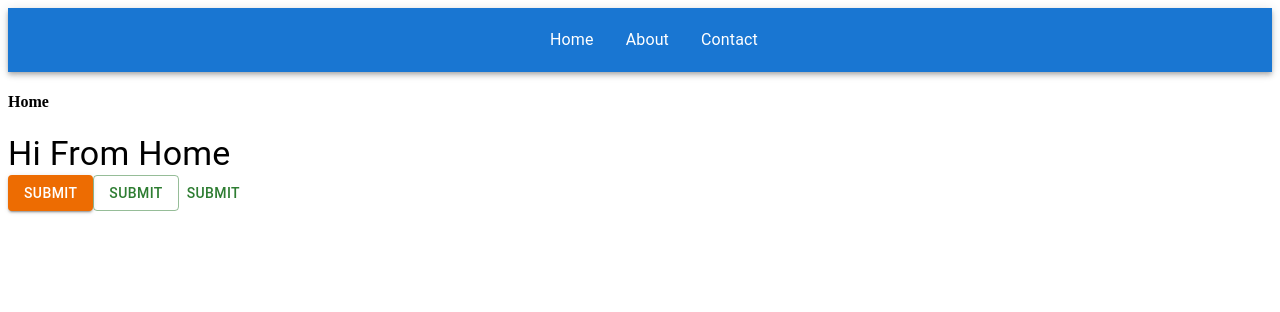
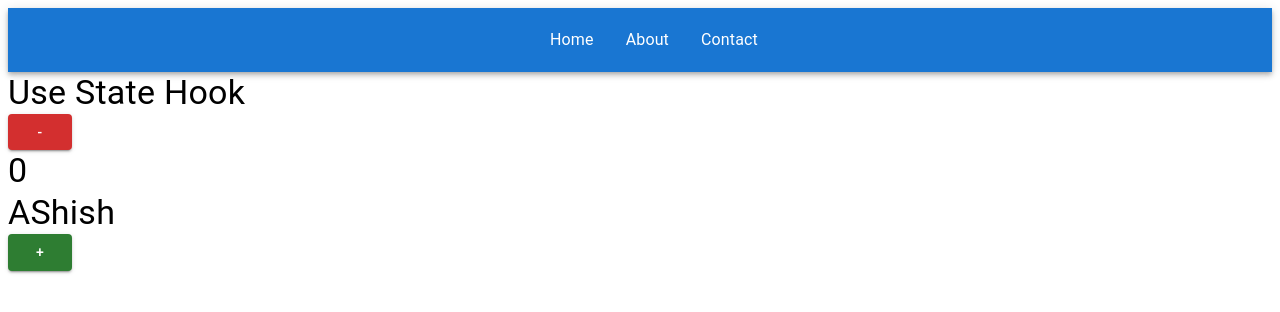
Before and after one commit to ashishBendale777/demoapp, a React (Vite) app: page / in a window 1280 px wide. Shown: the top 312 px of the page. Built offline with nearby package versions, Linux system fonts and the light colour scheme.

Commit message:
done states

```diff
--- a/src/componants/Home.jsx
+++ b/src/componants/Home.jsx
@@ -1,15 +1,23 @@
 import { Button, Typography } from '@mui/material'
-import React from 'react'
+import React, { useState } from 'react'
 
 const Home = () => {
+  let [conter, setCounter] = useState(0)
+
+  let names = ["AShish","Sam","Sarvesh"]
+
   return (
-    <div>
-        <h4>Home</h4>
-        <Typography variant='h4'>Hi From Home</Typography>
-        <Button variant='contained' color='warning'>Submit</Button>
-        <Button variant='outlined' color='success'>Submit</Button>
-        <Button variant='text' color='success'>Submit</Button>
-    </div>
+    <>
+      <Typography variant='h4'>Use State Hook</Typography>
+      <Button onClick={() => {
+        setCounter(--conter)
+      }} variant='contained' color='error'>-</Button>
+      <Typography variant='h4'>{conter}</Typography>
+      <Typography variant='h4'>{names[conter]}</Typography>
+      <Button onClick={() => {
+        setCounter(++conter)
+      }} variant='contained' color='success'>+</Button>
+    </>
   )
 }
 
```
